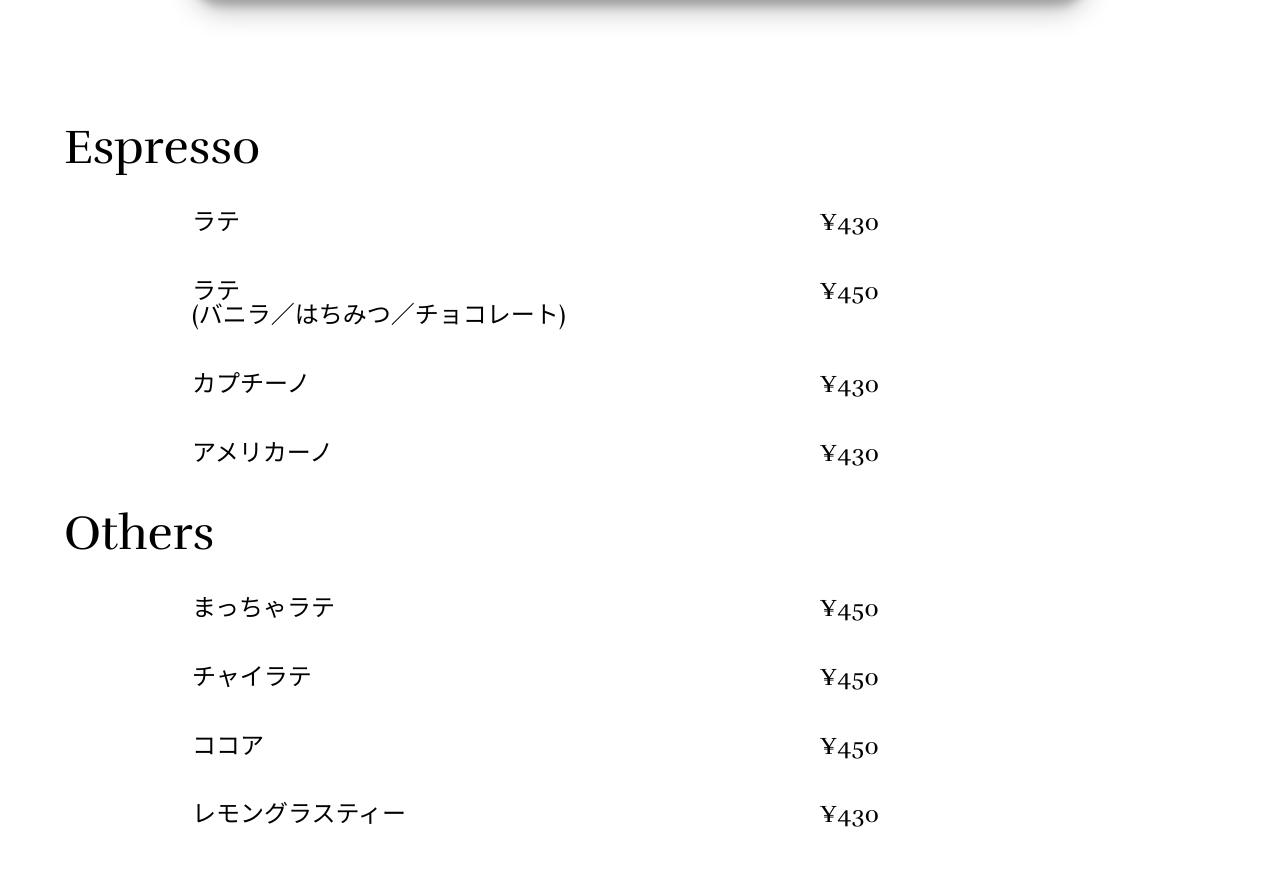
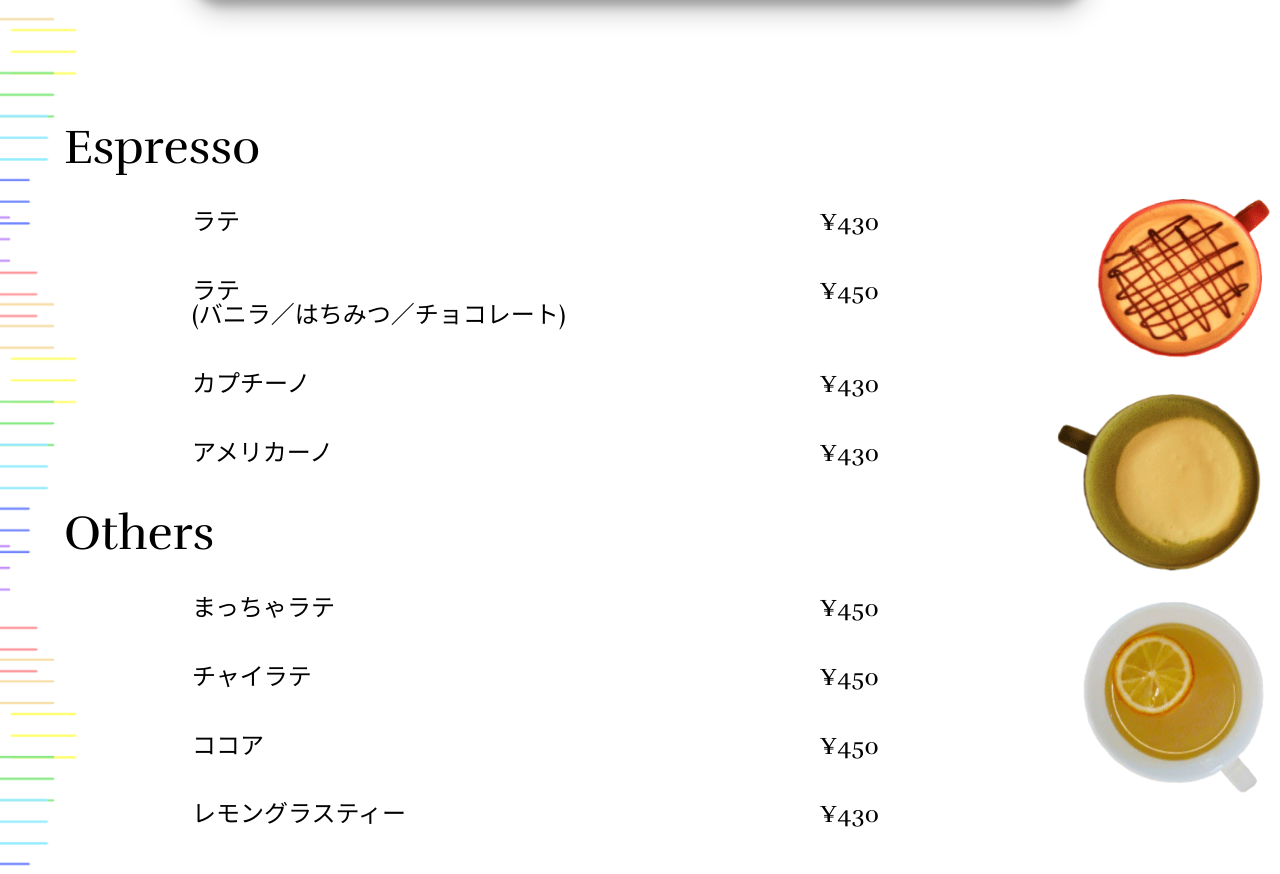
Before and after one commit to Kaz2020/niji, a plain HTML site: page index.html in a window 1280 px wide. Shown: the part 4355-5229 px from the top of the page. Drawn offline with nearby package versions, Linux system fonts and the light colour scheme; files whose address does not match are found by name.

Commit message:
Update index.css

```diff
--- a/index.css
+++ b/index.css
@@ -171,7 +171,7 @@ h2:before {
 }
 
 #menuBox {
-    background-image: url(img/bg.png);
+    background-image: url(bg.png);
     background-size: contain;
 }
 
@@ -197,7 +197,7 @@ dl {
 }
 
 .es_ot {
-    background-image: url(../img/others_bg.png);
+    background-image: url(others_bg.png);
     background-size: 90vw;
     background-repeat: no-repeat;
     background-position: right;
@@ -501,7 +501,7 @@ details[open] .menu_list {
     }
 
     .sns_box img {
-        width: 15vw;
+        width: 25vw;
     }
 
     #mapBox {
```
